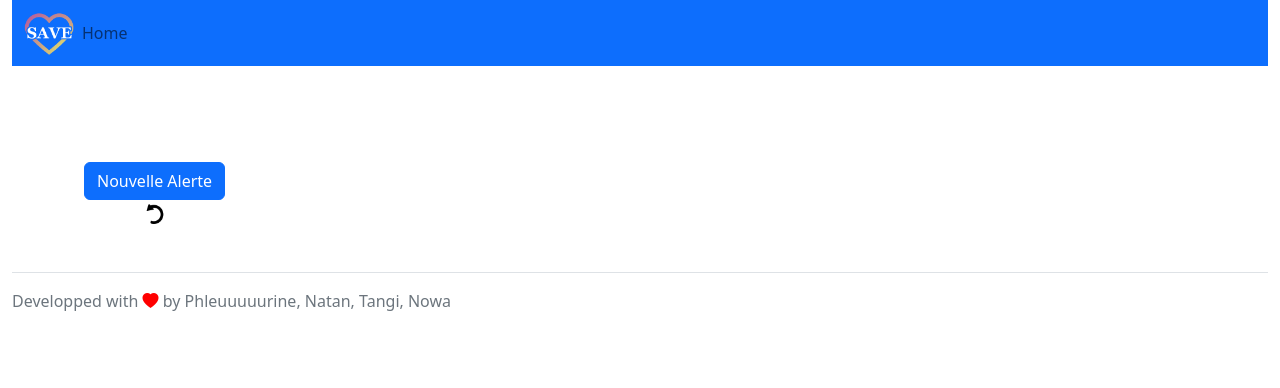
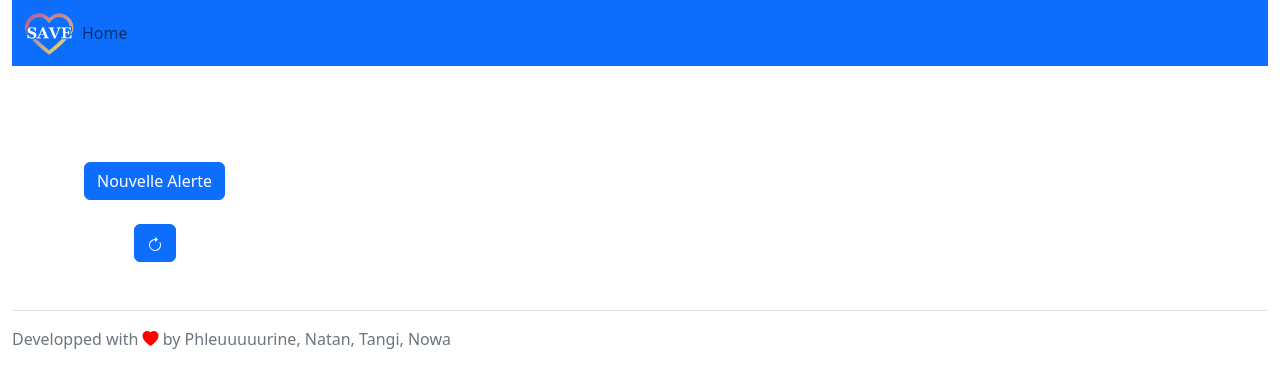
Before and after one commit to Noah-Langlois/Application_SAVE, a Vue app in the folder frontend/client_vue_global/: page /admin/1/home in a window 1280 px wide. Shown: the top 388 px of the page. Built offline with nearby package versions, Linux system fonts and the light colour scheme.

Commit message:
Started implementing the refresh and notification features

```diff
--- a/frontend/client_vue_global/src/components/Home.vue
+++ b/frontend/client_vue_global/src/components/Home.vue
@@ -9,9 +9,11 @@ const store = inject('STORE')
 
 function setChatroomList(pvalue, user) {
   store.methods.setChatroom(pvalue)
+  store.methods.removeFromNotif(pvalue)
   if (store.state.isWSConnected) {
     store.methods.disConnect()
     store.methods.clearMessages()
+
   }
   store.methods.connect(user)
 }
@@ -39,13 +41,22 @@ function changeRoute(value) {
                     <h2 v-if="store.state.isDiscussionNotEmpty">Discussions</h2>
                     <div id="select_chatroom" class="list-group" role="tablist">
                       <a v-for="item in store.state.discussions" class="list-group-item list-group-item-action"
-                      data-bs-toggle="list" role="tab" href="#chat" @click="setChatroomList({item}.item, $route.params.id)">{{item}}</a>
+                      data-bs-toggle="list" role="tab" href="'#chat"
+                      @click="setChatroomList({item}.item, $route.params.id)"
+                      :key="item.chatroomId">{{item}}
+                      <span v-if="store.state.discussionsWithNotif.includes(item)" class="badge text-bg-primary"></span>
+                      </a>
                     </div>
                     <div class="mt-4 ms-4">
                       <button class="btn btn-primary" @click="changeRoute('Form')">Nouvelle Alerte</button>
                     </div>
                     <div style="text-align: center;">
-                        <img src="../../img/refresh_arrow.png" alt="refresh" width="20" height="20" />
+                      <button class="btn btn-primary mt-4" @click="store.methods.refreshChatrooms($route.params.id)">
+                        <svg xmlns="http://www.w3.org/2000/svg" width="16" height="16" fill="currentColor" class="bi bi-arrow-clockwise" viewBox="0 0 16 16">
+                          <path fill-rule="evenodd" d="M8 3a5 5 0 1 0 4.546 2.914.5.5 0 0 1 .908-.417A6 6 0 1 1 8 2z"/>
+                          <path d="M8 4.466V.534a.25.25 0 0 1 .41-.192l2.36 1.966c.12.1.12.284 0 .384L8.41 4.658A.25.25 0 0 1 8 4.466"/>
+                        </svg>
+                      </button>
                     </div>
                 </div>
                 <div class="col ms-5 mt-4" v-show="store.state.isCurrentChatroomNotNull">
--- a/frontend/client_vue_global/src/store.js
+++ b/frontend/client_vue_global/src/store.js
@@ -9,6 +9,7 @@ const system = reactive({
 
 const state = reactive({
   discussions: [],
+  discussionsWithNotif: [],
   current_chatroom: '',
   DescriptionNewAlerte: '',
   isWSConnected: false,
@@ -17,6 +18,7 @@ const state = reactive({
   isCurrentChatroomNotNull: false,
   rightPassword: true,
   firstConnection : true,
+  password : '' // Should be removed later
 })
 
 function setFirstConnection(pValue) {
@@ -91,6 +93,7 @@ const methods = {
     var host = document.location.host;
     var pathname = document.location.pathname;
     const wsURIChatroomsAdmin = "ws://192.168.196.107:8024/chatjsonwebsocket/chat/" + state.userType + "/" + user + "/" + password
+    state.password = password;
     ws = new WebSocket(wsURIChatroomsAdmin);
     ws.onopen = function (evt) {
         console.log(evt);
@@ -155,8 +158,12 @@ const methods = {
         }
       }
       if (obj.type=='Notification') {
+        if (!state.discussionsWithNotif.some(item => item.chatroomId === obj.chatroomId)) {
           // TODO : add notifications on concerned chatrooms
           methods.writeMessage("Info : new message in chatroom " + obj.chatroomId, "info-text");
+          state.discussionsWithNotif.push(chatroomId);
+          methods.refreshChatrooms(user);
+        }
       }
     };
     ws.onerror = function (evt) {
@@ -168,13 +175,13 @@ const methods = {
   },
 
   send() {
-    var message = {content : document.getElementById("wsMessage").value, created : new Date(), browser : navigator.product}
+    var message = {content : document.getElementById("wsMessage").value, created : new Date(), browser : navigator.product};
     ws.send(JSON.stringify(message));
   },
 
   setChatroom(pValue) {
     state.current_chatroom = pValue;
-    setCurrentChatroomNotNull(true)
+    setCurrentChatroomNotNull(true);
   },
 
   setDescriptionNewAlerte(pValue) {
@@ -193,6 +200,17 @@ const methods = {
   clearMessageEntry() {
     var wsMessage = document.getElementById("wsMessage");
     wsMessage.value = "";
+  },
+
+  refreshChatrooms(user) {
+    methods.disConnect();
+    methods.getChatrooms(user, state.password, router.name);
+    methods.setChatroom(state.current_chatroom);
+    methods.connect(user);
+  },
+
+  removeFromNotif(pValue) {
+    state.discussionsWithNotif.splice(state.discussionsWithNotif.indexOf(pValue), 1);
   }
 }
 
--- a/frontend/client_vue_global/style.css
+++ b/frontend/client_vue_global/style.css
@@ -97,3 +97,9 @@
 }
 
 /* === CONNECTION INTERFACE === */
+
+/* === CHATROOMS === */
+
+/* <span v-if="store.state.discussionsWithNotif.includes(item)" class="badge text-bg-primary"></span> */
+
+/* === CHATROOMS (END) === */
```
Lines whose indentation alone changed are shown as unchanged.
